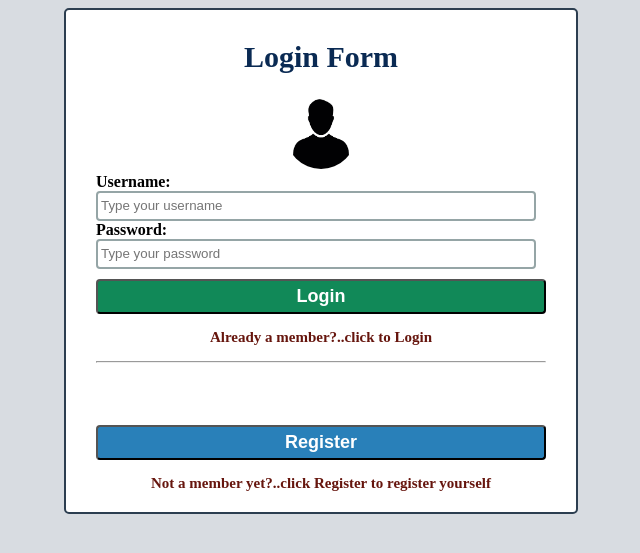
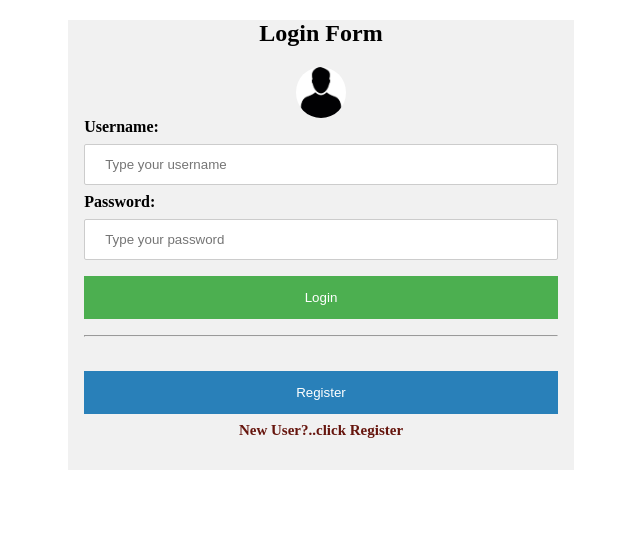
Before and after one commit to vidhi2206/loginplussignup, a PHP site: page / in a window 1280 px wide. Shown: the top 553 px of the page, without its empty margins (319-959 px from the left). Run offline with PHP 8.4, Linux system fonts and the light colour scheme.

Commit message:
this is where it all begins commit committed

```diff
--- a/css/style.css
+++ b/css/style.css
@@ -1,116 +1,133 @@
-/* CSS style sheet*/
 
-body{
-		background-color:#d8dce1;
-<!--	background-image:linear-gradient(rgba(0,0,0,0.6),rgba(0,0,0,0.6), url(imgs/project.jpg)); not loading
- <!--   background: url(imgs/dark-black-website-background.jpg);
- <!--   background-position:center;
+   * {box-sizing: border-box}
 
- background:cover;
+   .inputvalues{
+	width: 100%;
+    padding: 12px 20px;
+    margin: 8px 0;
+    display: inline-block;
+    border: 1px solid #ccc;
+    box-sizing: border-box;
+	border-radius:2px;
+   }
 
+ .container {
+    padding: 16px;
+	background-color:#f1f1f1;
+	width:50%;
+	margin:auto;
+}
+
+.myform{
+<!--	border: 3px solid #f1f1f1;
+	width:80%;
+	margin:auto;
+}
+
+#login_btn{
+	background-color: #4CAF50;
+    color: white;
+    padding: 14px 20px;
+    margin: 8px 0;
+    border: none;
+    cursor: pointer;
+    width: 100%;
 
 
 }
 
-#main-wrapper{
-	width:500px;
-
-	margin:0 auto;
-	background:white;
-	padding:5px;
-	border-radius:5px;
-	border:2px solid #2c3e50;
+#login_btn:hover {
+    opacity: 0.8;
 }
 
-.down{
-	width:70px;
-	text-align:center;
-	border-radius:100%;
-}
-
-.myform{
-	width:450px;
-	margin:0 auto;
+.imgcontainer {
+    text-align: center;
+    margin: 24px 0 12px 0;
+	background-color:#f1f1f1;
+    width:50%;
+	margin:auto;
 
 }
 
-.inputvalues{
-	width:430px;
-	margin:10 auto;
-	height:20px;
-	padding:3px;
-	border:2px solid #95a5a6;
-	border-radius:4px;
+img.down{
+	position:relative;
+	top:20px;
+	 width:10%;
+     border-radius: 50%;
 }
 
-#login_btn{
-	margin-top:10px;
-	background-color:#118958;
-	padding:5px;
-	color:white;
-	width:100%;
-	text-align:center;
-	border-radius:4px;
-	font-size:18px;
-	font-weight:bold;
+h2{
+	width:50%;
+	margin:auto;
+	background-color:#f1f1f1;
+	margin-top:20px;
+
 }
 
-#login_btn:hover{
-	background-color:#7f8c8d;
-	cursor:pointer;
+p{
+	font-family:sans serif;
+	text-align:center;
+	font-size:15px;
+	color:#66150d;
+	margin-top:0.5px;
 }
 
+#register_btn{
+	background-color:#2980b9;
+	color: white;
+    padding: 14px 20px;
+    margin: 8px 0;
+    border: none;
+    cursor: pointer;
+    width: 100%;
+}
 
-
-
-#register_btn{
-<!--	margin-bottom:20px;
-<!--	margin-top:10px;
-	background-color:#2980b9;
-	padding:5px;
-	color:white;
-	width:100%;
-	text-align:center;
-	border-radius:4px;
-	font-size:18px;
-	font-weight:bold;
+#register_btn:hover {
+    opacity: 0.8;
 }
 
 #signup_btn{
-	margin-top:10px;
 	background-color:#2980b9;
-	padding:5px;
-	color:white;
-	width:100%;
-	text-align:center;
-	border-radius:4px;
-	font-size:18px;
-	font-weight:bold;
+	color: white;
+    padding: 14px 20px;
+    margin: 8px 0;
+    border: none;
+    cursor: pointer;
+    width: 100%;
+	margin-bottom:20px;
+
+
 }
 
-#signup_btn:hover{
-	background-color:#7f8c8d;
-	cursor:pointer;
+#signup_btn:hover {
+    opacity: 0.8;
 }
-
 
 #back_btn{
 	margin-bottom:20px;
-<!--	margin-top:10px;
 	background-color:#e74c3c;
 	padding:5px;
 	color:white;
 	width:30%;
-	text-align:center;
 	border-radius:4px;
-	font-size:18px;
-	font-weight:bold;
+
+}
+#back_btn:hover {
+    opacity: 0.8;
 }
 
-#back_btn:hover{
-	background-color:#ea6153;
+h6{
+	font-family:sans serif;
+	text-align:left;
+	font-size:15px;
+	color:#66150d;
+	margin-top:0.5px;
+}
 
+h3{
+	margin-bottom:5px;
 }
+
 
 #submit{
 	margin-top:10px;
@@ -121,14 +138,8 @@ body{
 	width:100%;
 	text-align:center;
 	border-radius:4px;
-	font-size:18px;
-	font-weight:bold;
 }
 
-#submit:hover{
-	background-color:#7f8c8d;
-	cursor:pointer;
-}
 
 #next_btn{
 	margin-bottom:50px;
@@ -140,55 +151,25 @@ body{
 	width:30%;
 	text-align:center;
 	border-radius:4px;
-	font-size:18px;
-	font-weight:bold;
 }
 
+#next_btn:hover {
+    opacity: 0.8;
+}
 
 #logout_btn{
 	margin-bottom:20px;
-	margin-top:10px;
+	margin-top:20px;
 	background-color:#c0392b;
 	padding:5px;
 	color:white;
 	width:100%;
 	text-align:center;
 	border-radius:4px;
-	font-size:18px;
-	font-weight:bold;
+
 }
 
 #logout_btn:hover{
-	background-color:#7f8c8d;
+	opacity: 0.8;
 	cursor:pointer;
 }
-
-
-
-
-
-
-p{
-	font-family:sans serif;
-	text-align:center;
-	font-size:15px;
-	color:#66150d;
-}
-
-
-h2{
-	font-family:Times New Roman;
-	text-align:center;
-	font-size:30px;
-	color:#0a2a53;
-
-}
-
-
-h3{
-	font-family:Roboto;
-	text-align:center;
-	font-size:20px;
-	color:#072c42;
-
-}
--- a/index.php
+++ b/index.php
@@ -3,30 +3,50 @@
 	 require 'dbconfig/config.php';
 ?>
 <!DOCTYPE html>
+
 <html>
 <head>
+
 <title>Login page</title>
+<meta charset="utf-8" />
+<meta name="viewport" content="width=device-width,initial-scale=1.0"/>
 <link rel="stylesheet" href="css/style.css">
+
+
+
+
+
 </head>
+
+
+
+
+
 <body>
 
-	<div id="main-wrapper">
-	<center><h2>Login Form</h2>
-	<img src="imgs/download.png" class="down"/>
-	</center>
+    <form class="myform" action="index.php" method="post">
+    <center><h2>Login Form</h2></center>
+    <div class="imgcontainer" >
 
-	<form class="myform" action="index.php" method="post">
+
+	<img src="imgs/download.png" class="down">
+	</div>
+	<div class="container">
+
+
+
 		<label><b>Username:</label><br>
 		<input name="username" type="text" class="inputvalues" placeholder="Type your username" required /><br>
 		<label><b>Password:</label><br>
 		<input name="password" type="password" class="inputvalues" placeholder="Type your password" required /><br>
 
+
 		<input name="login" type="submit" id="login_btn" value="Login"/><br>
-		<p>Already a member?..click to Login</p>
 
-		<hr align="center"><br><br><br>
+
+		<hr align="center"><br>
 		<a href="register.php"><input type="button"id="register_btn" value="Register"/></a>
-		<p>Not a member yet?..click Register to register yourself</p>
+		<p>New User?..click Register</p>
 
 	</form>
 	<?php
@@ -34,16 +54,29 @@
 			$username=$_POST['username'];
 		    $password=$_POST['password'];
 
-			$query="select * from user where username='$username' AND password='$password'";
+			$query="select * from user where username='$username'";
 
 			$query_run=mysqli_query($con,$query);
 
 			if(mysqli_num_rows($query_run)>0){
 				$row=mysqli_fetch_assoc($query_run);
-				$_SESSION['username']=$row['username'];
-				$_SESSION['imglink']=$row['imglink'];
-				$_SESSION['email']=$row['email'];
-				header('location:home.php');
+			#	print "hashedPass = ${row['password']}";
+			#	print "password: " . $password;
+				if(password_verify($password, $row['password'])){
+					 print "Password match";
+
+					 $_SESSION['username']=$row['username'];
+				     $_SESSION['imglink']=$row['imglink'];
+				     $_SESSION['email']=$row['email'];
+				     header('location:home.php');
+
+
+				}
+				else
+					echo '<script type="text/javascript">alert("username or password does not match")</script>';
+
+
+
 			}
 			else{
 				echo '<script type="text/javascript">alert("invalid credentials")</script>';
--- a/last.php
+++ b/last.php
@@ -6,10 +6,12 @@
 <html>
 <head>
 <title>Last page</title>
+<meta name="viewport" content="width=device-width,initial-scale=1.0"/>
+
 <link rel="stylesheet" href="css/style.css">
 </head>
 <body>
-	<div id="main-wrapper">
+	<div class="container">
 	<center>
 
 	<h3>Logout  <?php echo $_SESSION['username'] ?></h3>
```
Also changed, not shown: home.php (+23 -3 lines), register.php (+7 -4 lines).
